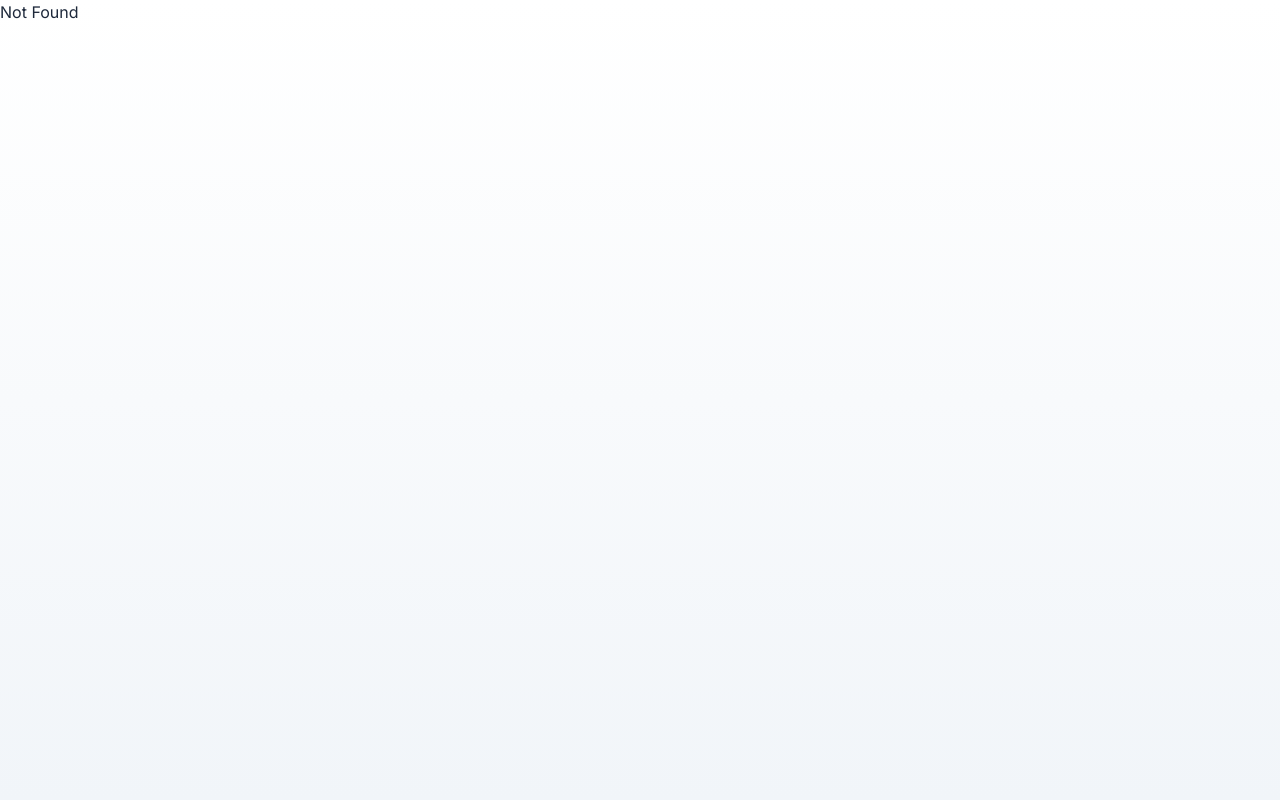
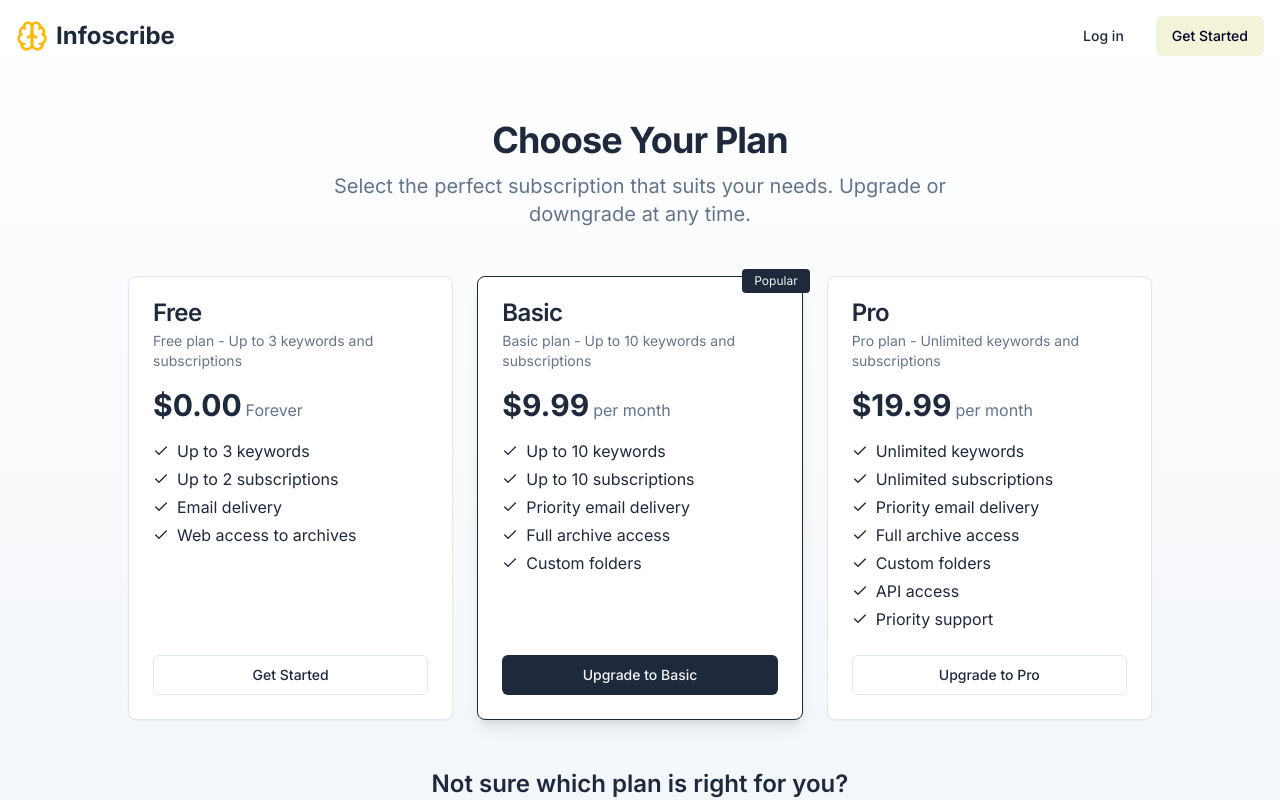
Before and after one commit to lighteko/infoscribe-next, a Next.js app: page /subscription-plans in a window 1280 px wide. Before the commit this address had no page. Shown: the top 800 px of the page. Built offline with nearby package versions, Linux system fonts and the light colour scheme.

Commit message:
ADD: subscription plan page

```diff
--- /dev/null
+++ b/app/(home)/subscription-plans/page.tsx
@@ -0,0 +1,156 @@
+"use client";
+
+import React from "react";
+import Link from "next/link";
+import { Button } from "@/components/ui/button";
+import {
+  Card,
+  CardContent,
+  CardDescription,
+  CardFooter,
+  CardHeader,
+  CardTitle,
+} from "@/components/ui/card";
+import { Check } from "lucide-react";
+
+const plans = [
+  {
+    id: "00000000-0000-0000-0000-000000000001",
+    name: "Free",
+    description: "Free plan - Up to 3 keywords and subscriptions",
+    price: "$0.00",
+    duration: "Forever",
+    features: [
+      `Up to 3 keywords`,
+      `Up to 2 subscriptions`,
+      `Email delivery`,
+      `Web access to archives`,
+    ],
+    cta: "Get Started",
+    ctaLink: "/register",
+    popular: false,
+    maxKeywords: 3,
+    maxSubscriptions: 2,
+  },
+  {
+    id: "00000000-0000-0000-0000-000000000002",
+    name: "Basic",
+    description: "Basic plan - Up to 10 keywords and subscriptions",
+    price: "$9.99",
+    duration: "per month",
+    features: [
+      `Up to 10 keywords`,
+      `Up to 10 subscriptions`,
+      `Priority email delivery`,
+      `Full archive access`,
+      `Custom folders`,
+    ],
+    cta: "Upgrade to Basic",
+    ctaLink: "/register?plan=basic",
+    popular: true,
+    maxKeywords: 10,
+    maxSubscriptions: 10,
+  },
+  {
+    id: "00000000-0000-0000-0000-000000000003",
+    name: "Pro",
+    description: "Pro plan - Unlimited keywords and subscriptions",
+    price: "$19.99",
+    duration: "per month",
+    features: [
+      `Unlimited keywords`,
+      `Unlimited subscriptions`,
+      `Priority email delivery`,
+      `Full archive access`,
+      `Custom folders`,
+      `API access`,
+      `Priority support`,
+    ],
+    cta: "Upgrade to Pro",
+    ctaLink: "/register?plan=pro",
+    popular: false,
+    maxKeywords: 999,
+    maxSubscriptions: 999,
+  },
+];
+
+export default function SubscriptionPlansPage() {
+  return (
+    <div className="container px-4 py-8 md:py-12 max-w-6xl mx-auto h-full overflow-y-auto">
+      <div className="text-center mb-8 md:mb-12">
+        <h1 className="text-3xl md:text-4xl font-bold tracking-tight mb-3">
+          Choose Your Plan
+        </h1>
+        <p className="text-lg md:text-xl text-muted-foreground max-w-2xl mx-auto">
+          Select the perfect subscription that suits your needs. Upgrade or
+          downgrade at any time.
+        </p>
+      </div>
+
+      <div className="grid grid-cols-1 sm:grid-cols-2 md:grid-cols-3 gap-4 md:gap-6 max-w-5xl mx-auto">
+        {plans.map((plan) => (
+          <Card
+            key={plan.id}
+            className={`flex flex-col ${
+              plan.name === "Basic" ? "border-primary shadow-lg relative" : ""
+            }`}
+          >
+            {plan.popular && (
+              <div className="absolute top-0 right-0 transform translate-x-2 -translate-y-2 bg-primary text-primary-foreground text-xs px-3 py-1 rounded">
+                Popular
+              </div>
+            )}
+            <CardHeader className="pb-2">
+              <CardTitle>{plan.name}</CardTitle>
+              <CardDescription className="text-sm">
+                {plan.description}
+              </CardDescription>
+            </CardHeader>
+            <CardContent className="flex-1 pt-2">
+              <div className="mb-4">
+                <span className="text-2xl md:text-3xl font-bold">
+                  {plan.price}
+                </span>
+                <span className="text-muted-foreground ml-1">
+                  {plan.duration}
+                </span>
+              </div>
+              <ul className="space-y-1 text-sm md:text-base">
+                {plan.features.map((feature, i) => (
+                  <li key={i} className="flex items-center">
+                    <Check className="h-4 w-4 text-primary mr-2 flex-shrink-0" />
+                    <span>{feature}</span>
+                  </li>
+                ))}
+              </ul>
+            </CardContent>
+            <CardFooter>
+              <Button
+                asChild
+                className="w-full"
+                variant={plan.name === "Basic" ? "default" : "outline"}
+              >
+                <Link href={`${plan.ctaLink}&planId=${plan.id}`}>
+                  {plan.cta}
+                </Link>
+              </Button>
+            </CardFooter>
+          </Card>
+        ))}
+      </div>
+
+      <div className="text-center mt-8 md:mt-12">
+        <h2 className="text-xl md:text-2xl font-semibold mb-3">
+          Not sure which plan is right for you?
+        </h2>
+        <p className="text-sm md:text-base text-muted-foreground mb-4 max-w-xl mx-auto">
+          Contact our sales team for a personalized consultation or try the free
+          plan to get started.
+        </p>
+        <Button asChild variant="outline">
+          <Link href="/contact">Contact Us</Link>
+        </Button>
+      </div>
+    </div>
+  );
+}
```
